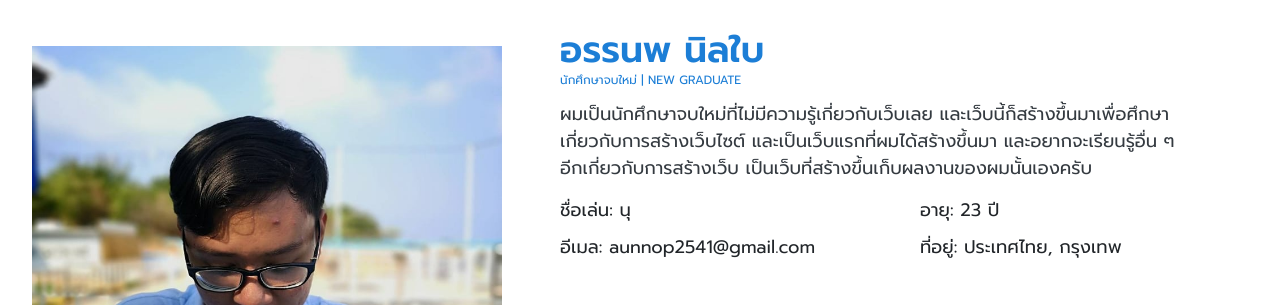
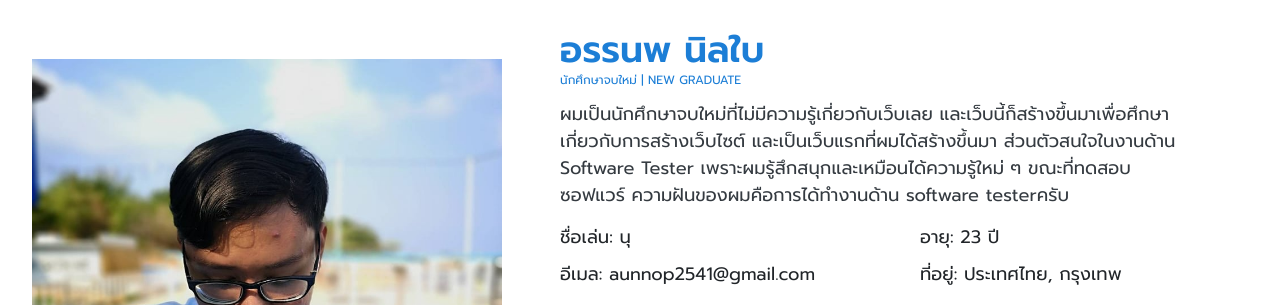
Before and after one commit to Aunnop1998/Longtumdo_My-portfolio-website, a plain HTML site: page index.html in a window 1280 px wide. Shown: the part 942-1247 px from the top of the page. Drawn offline with nearby package versions, Linux system fonts and the light colour scheme.

Commit message:
Update index.html

```diff
--- a/index.html
+++ b/index.html
@@ -89,9 +89,9 @@
               <p class="my-description">
                 ผมเป็นนักศึกษาจบใหม่ที่ไม่มีความรู้เกี่ยวกับเว็บเลย
                 และเว็บนี้ก็สร้างขึ้นมาเพื่อศึกษาเกี่ยวกับการสร้างเว็บไซต์
-                และเป็นเว็บแรกที่ผมได้สร้างขึ้นมา และอยากจะเรียนรู้อื่น ๆ
-                อีกเกี่ยวกับการสร้างเว็บ
-                เป็นเว็บที่สร้างขึ้นเก็บผลงานของผมนั้นเองครับ
+                และเป็นเว็บแรกที่ผมได้สร้างขึ้นมา
+                ส่วนตัวสนใจในงานด้าน Software Tester เพราะผมรู้สึกสนุกและเหมือนได้ความรู้ใหม่ ๆ ขณะที่ทดสอบซอฟแวร์ ความฝันของผมคือการได้ทำงานด้าน software testerครับ
+
               </p>
               <div class="aboutme-des-info">
                 <p>ชื่อเล่น: นุ</p>
```
